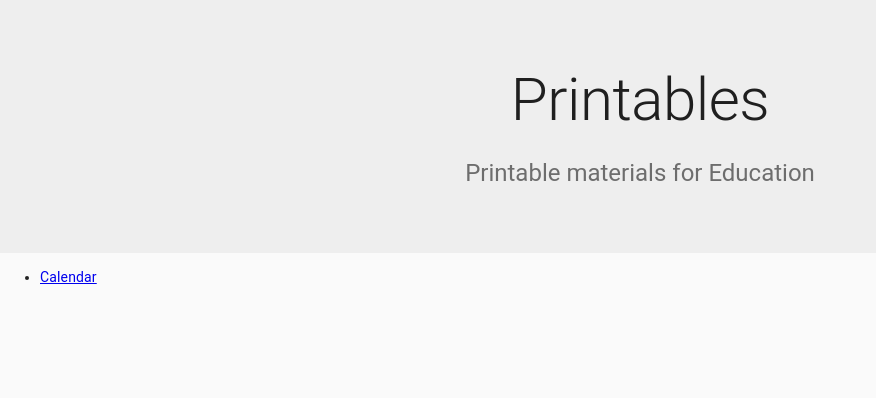
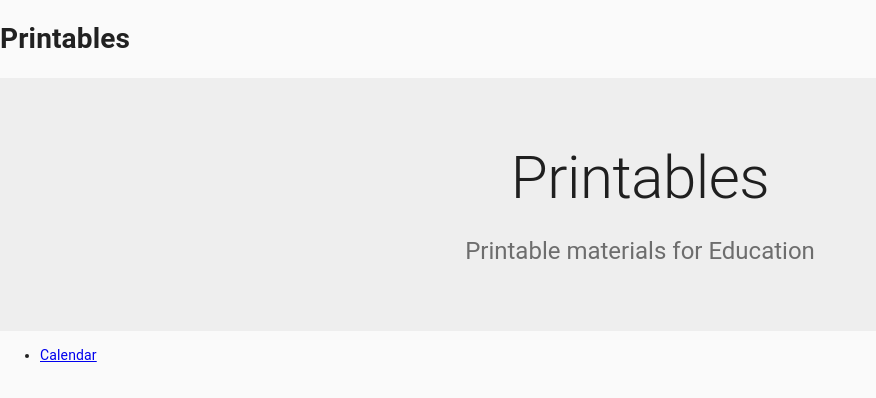
Before and after one commit to brainchild-projects/printables, a React (Create React App) app: page / in a window 1280 px wide. Shown: the top 398 px of the page, without its empty margins (0-876 px from the left). Built offline with nearby package versions, Linux system fonts and the light colour scheme; the HTML template or start-up script is replaced by a standard one.

Commit message:
Preliminary attempt for subdirectory deployment

```diff
--- a/package.json
+++ b/package.json
@@ -2,6 +2,7 @@
   "name": "printables",
   "version": "0.1.0",
   "private": true,
+  "homepage": "/sites/printables",
   "dependencies": {
     "@material-ui/core": "^4.11.4",
     "@material-ui/icons": "^4.11.2",
--- a/src/components/App.tsx
+++ b/src/components/App.tsx
@@ -4,14 +4,21 @@ import CalendarPage from '../pages/calendar/CalendarPage';
 import MainPage from '../pages/main/MainPage';
 import BaseStyle from './BaseStyle';
 
+const basePath = process.env.PUBLIC_URL;
+
 function App(): JSX.Element {
   return (
     <>
       <BaseStyle />
-      <Router>
-        <Route exact path="/" component={MainPage} />
-        <Route exact path="/calendar" component={CalendarPage} />
-      </Router>
+      <header>
+        <h1>Printables</h1>
+      </header>
+      <main>
+        <Router basename={basePath}>
+          <Route exact path="/" component={MainPage} />
+          <Route exact path="/calendar" component={CalendarPage} />
+        </Router>
+      </main>
     </>
   );
 }
```
